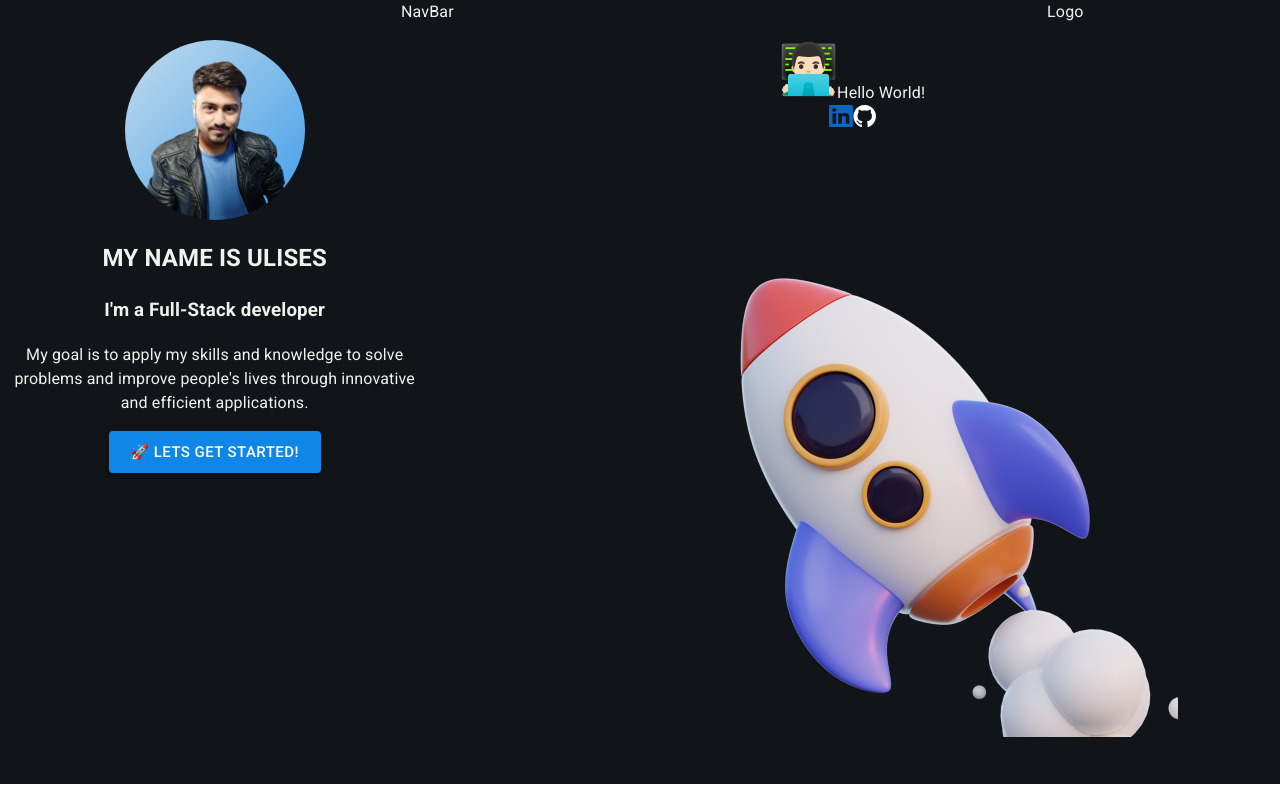
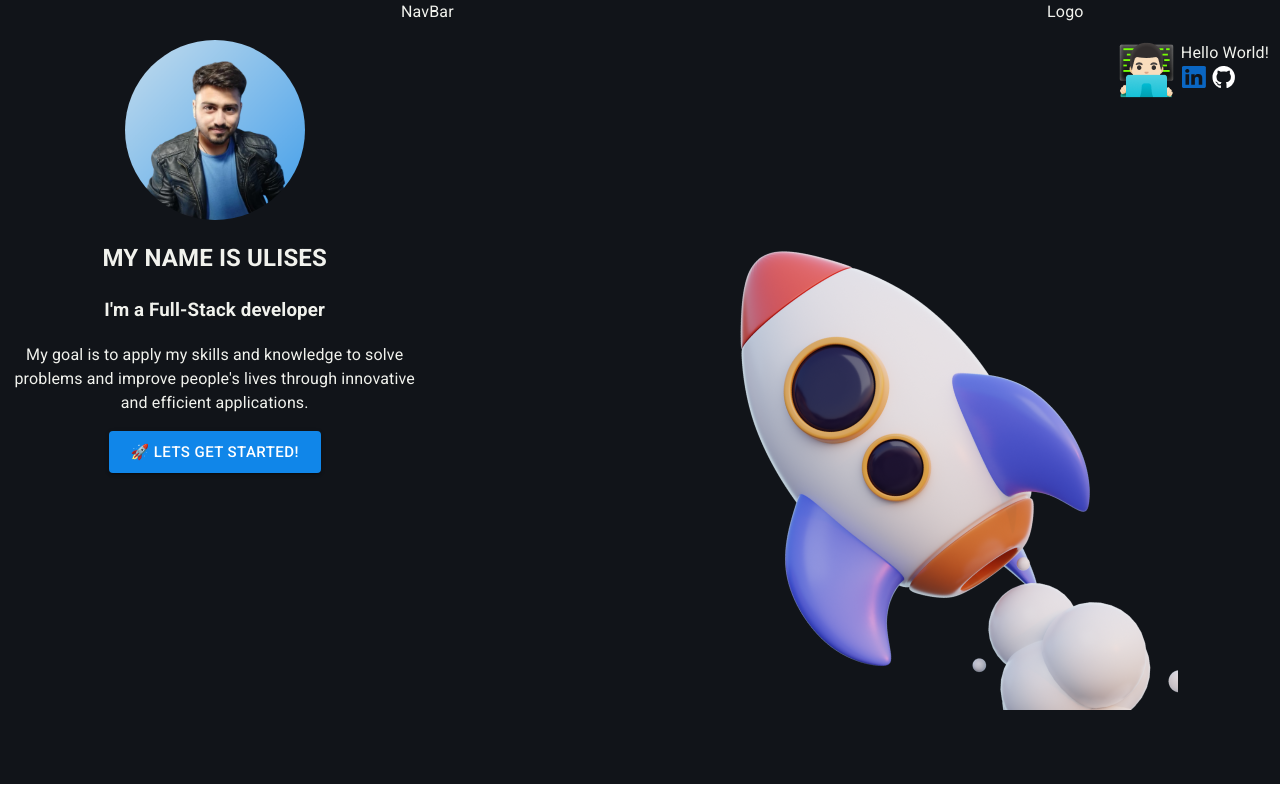
Before and after one commit to HiUlisesOk/portfolio, a React (Vite) app in the folder Client/: page / in a window 1280 px wide. Built offline with nearby package versions, Linux system fonts and the light colour scheme.

Commit message:
Feature:Flex container

```diff
--- a/Client/src/App.css
+++ b/Client/src/App.css
@@ -6,9 +6,3 @@
   min-height: 100vh;
   text-align: center;
 }
-.notAllowed {
-  cursor: not-allowed;
-  pointer-events: auto;
-}
-
-@import url(https://fonts.googleapis.com/css?family=Poppins:100,100italic,200,200italic,300,300italic,regular,italic,500,500italic,600,600italic,700,700italic,800,800italic,900,900italic);
--- a/Client/src/components/LinksTech.jsx
+++ b/Client/src/components/LinksTech.jsx
@@ -2,11 +2,12 @@ import React from 'react'
 import manTechLogo from '../images/Assets/man-technologist-light-skin-tone_svgrepo.com.png'
 import github from '../images/Assets/Github.png'
 import linkedin from '../images/Assets/Linkedin.png'
+import { FlexContainer } from './styles'
 const LinksTech = ({ title }) => {
-	return (<div>
-		<div><img src={manTechLogo} alt="man technologist light skin tone" />{title}</div>
-		<div><img src={linkedin} alt="man technologist light skin tone" /><img src={github} alt="man technologist light skin tone" /></div>
-	</div>
+	return (<FlexContainer justify="flex-end">
+		<div><img src={manTechLogo} alt="man technologist light skin tone" /></div>
+		<div><div>{title}</div><FlexContainer justify="flex-start"><img src={linkedin} alt="man technologist light skin tone" /><img src={github} alt="man technologist light skin tone" /></FlexContainer></div>
+	</FlexContainer>
 	)
 }
 
--- /dev/null
+++ b/Client/src/components/styles.js
@@ -0,0 +1,9 @@
+import styled from 'styled-components';
+
+export const FlexContainer = styled.div`
+  display:flex;
+	flex-direction:  ${props => props.direction ? props.direction : "row"};
+  justify-content: ${props => props.justify ? props.justify : "center"};
+  gap: ${props => props.gap ? props.gap : "6px"};
+  padding: ${props => props.padding ? props.padding : "1px"};
+`;
```
